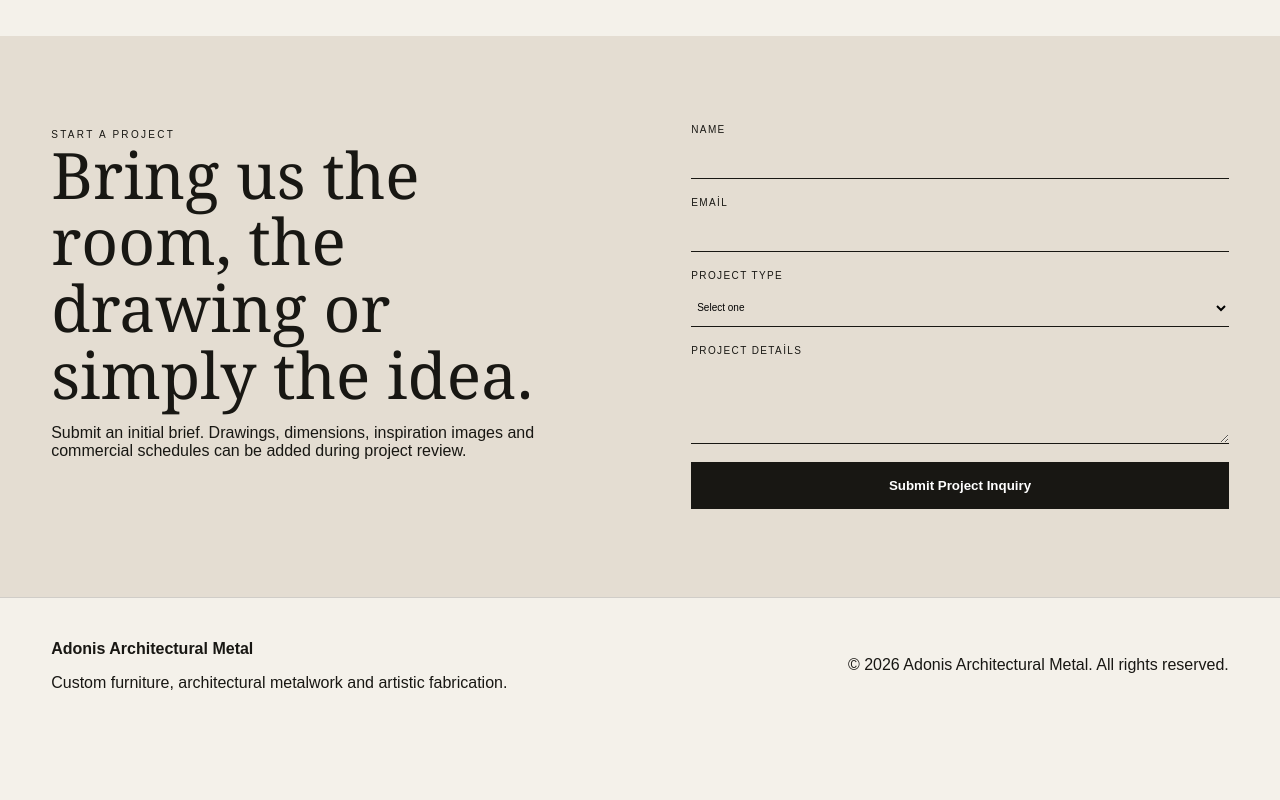
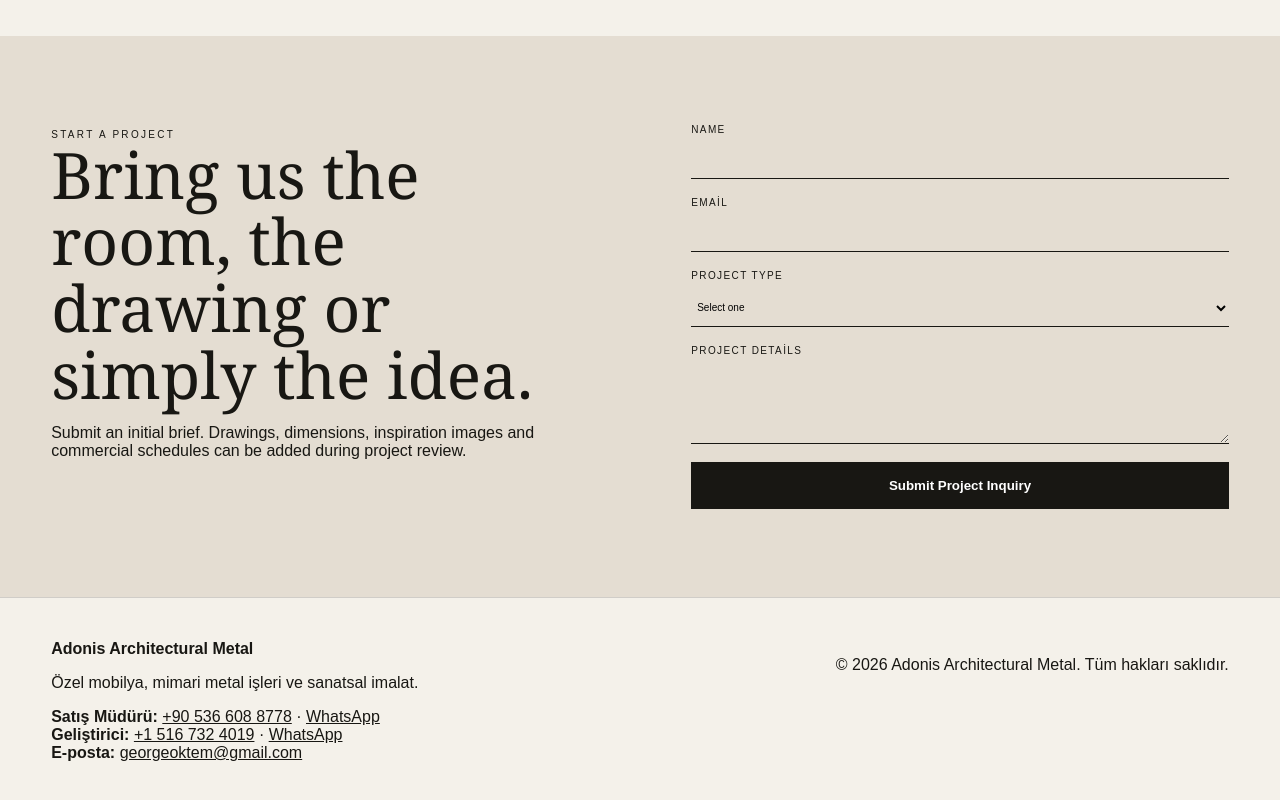
Before and after one commit to yazilimlar/adonis-architectural-metal, a Next.js app: page / in a window 1280 px wide. Shown: the part 7878-8678 px from the top of the page. Before the commit the page ends 8628 px from the top, so only its background shows below. Built offline with nearby package versions, Linux system fonts and the light colour scheme; no server answers.

Commit message:
feat: add multilingual footer contact details

```diff
--- a/components/Footer.tsx
+++ b/components/Footer.tsx
@@ -1,8 +1,30 @@
+"use client";
+
+import { useLocale } from "@/components/LocaleProvider";
+
+const copy = {
+  tr: { tagline: "Özel mobilya, mimari metal işleri ve sanatsal imalat.", rights: "Tüm hakları saklıdır.", sales: "Satış Müdürü", developer: "Geliştirici", email: "E-posta" },
+  en: { tagline: "Custom furniture, architectural metalwork and artistic fabrication.", rights: "All rights reserved.", sales: "Sales Manager", developer: "Developer", email: "Email" },
+  de: { tagline: "Maßgefertigte Möbel, Architekturmetallbau und kunstvolle Fertigung.", rights: "Alle Rechte vorbehalten.", sales: "Vertriebsleiter", developer: "Entwickler", email: "E-Mail" },
+  ru: { tagline: "Мебель на заказ, архитектурный металл и художественное производство.", rights: "Все права защищены.", sales: "Менеджер по продажам", developer: "Разработчик", email: "Эл. почта" }
+} as const;
+
 export function Footer() {
+  const { locale } = useLocale();
+  const t = copy[locale];
+
   return (
     <footer>
-      <div><strong>Adonis Architectural Metal</strong><p>Custom furniture, architectural metalwork and artistic fabrication.</p></div>
-      <p>© {new Date().getFullYear()} Adonis Architectural Metal. All rights reserved.</p>
+      <div>
+        <strong>Adonis Architectural Metal</strong>
+        <p>{t.tagline}</p>
+        <p>
+          <strong>{t.sales}:</strong> <a href="tel:+905366088778">+90 536 608 8778</a> · <a href="https://wa.me/905366088778" target="_blank" rel="noreferrer">WhatsApp</a><br />
+          <strong>{t.developer}:</strong> <a href="tel:+15167324019">+1 516 732 4019</a> · <a href="https://wa.me/15167324019" target="_blank" rel="noreferrer">WhatsApp</a><br />
+          <strong>{t.email}:</strong> <a href="mailto:georgeoktem@gmail.com">georgeoktem@gmail.com</a>
+        </p>
+      </div>
+      <p>© {new Date().getFullYear()} Adonis Architectural Metal. {t.rights}</p>
     </footer>
   );
 }
```
